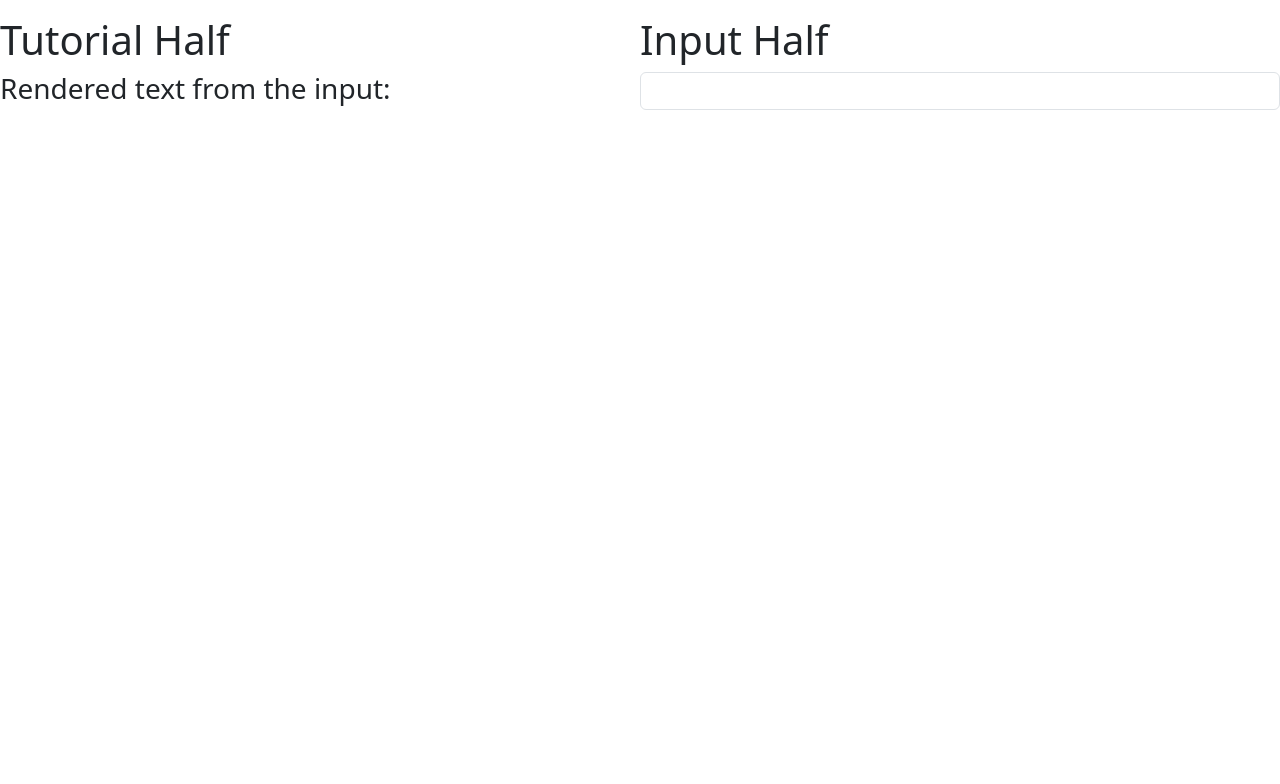
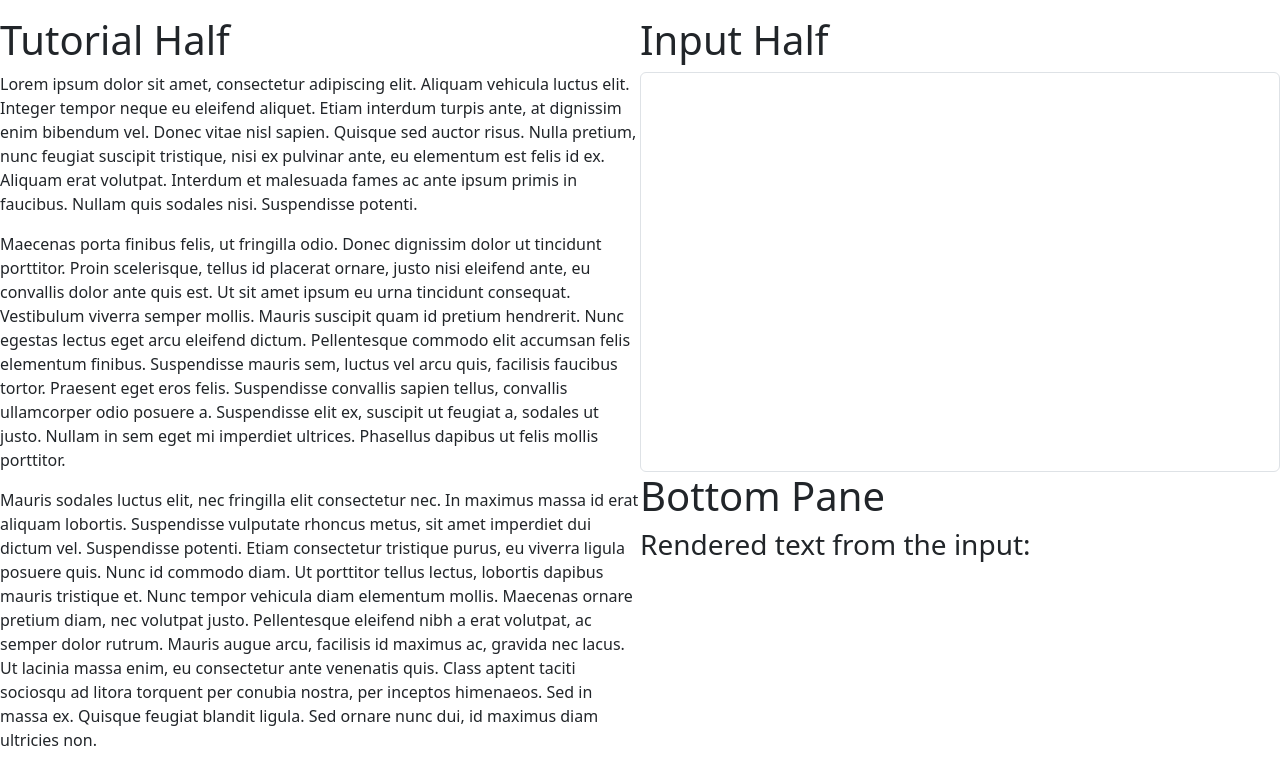
Before and after one commit to LS-kcl/gsoc-schema-tutorial, a React (Vite) app: page / in a window 1280 px wide. Shown: the top 784 px of the page. Built offline with nearby package versions, Linux system fonts and the light colour scheme.

Commit message:
add: Implement basic site layout

```diff
--- a/src/App.jsx
+++ b/src/App.jsx
@@ -1,5 +1,5 @@
 import { useState } from "react"
-// import "./styles.css"
+import "./styles.css"
 import 'bootstrap/dist/css/bootstrap.min.css'
 
 
@@ -14,16 +14,24 @@ export default function App() {
 	<div className="d-md-flex flex-md-equal w-100 my-md-3 pl-md-3">
     <div className="col-6">
       <h1>Tutorial Half</h1>
+      <p>
+       Lorem ipsum dolor sit amet, consectetur adipiscing elit. Aliquam vehicula luctus elit. Integer tempor neque eu eleifend aliquet. Etiam interdum turpis ante, at dignissim enim bibendum vel. Donec vitae nisl sapien. Quisque sed auctor risus. Nulla pretium, nunc feugiat suscipit tristique, nisi ex pulvinar ante, eu elementum est felis id ex. Aliquam erat volutpat. Interdum et malesuada fames ac ante ipsum primis in faucibus. Nullam quis sodales nisi. Suspendisse potenti.
+      </p>
+
+      <p>
+Maecenas porta finibus felis, ut fringilla odio. Donec dignissim dolor ut tincidunt porttitor. Proin scelerisque, tellus id placerat ornare, justo nisi eleifend ante, eu convallis dolor ante quis est. Ut sit amet ipsum eu urna tincidunt consequat. Vestibulum viverra semper mollis. Mauris suscipit quam id pretium hendrerit. Nunc egestas lectus eget arcu eleifend dictum. Pellentesque commodo elit accumsan felis elementum finibus. Suspendisse mauris sem, luctus vel arcu quis, facilisis faucibus tortor. Praesent eget eros felis. Suspendisse convallis sapien tellus, convallis ullamcorper odio posuere a. Suspendisse elit ex, suscipit ut feugiat a, sodales ut justo. Nullam in sem eget mi imperdiet ultrices. Phasellus dapibus ut felis mollis porttitor.
+      </p>
+
+      <p>
+Mauris sodales luctus elit, nec fringilla elit consectetur nec. In maximus massa id erat aliquam lobortis. Suspendisse vulputate rhoncus metus, sit amet imperdiet dui dictum vel. Suspendisse potenti. Etiam consectetur tristique purus, eu viverra ligula posuere quis. Nunc id commodo diam. Ut porttitor tellus lectus, lobortis dapibus mauris tristique et. Nunc tempor vehicula diam elementum mollis. Maecenas ornare pretium diam, nec volutpat justo. Pellentesque eleifend nibh a erat volutpat, ac semper dolor rutrum. Mauris augue arcu, facilisis id maximus ac, gravida nec lacus. Ut lacinia massa enim, eu consectetur ante venenatis quis. Class aptent taciti sociosqu ad litora torquent per conubia nostra, per inceptos himenaeos. Sed in massa ex. Quisque feugiat blandit ligula. Sed ornare nunc dui, id maximus diam ultricies non.
+      </p>
+    </div>
+    <div className="col-6">
+      <h1>Input Half</h1>
+      <input className="form-control input-lg fill-area" value={inputText} onChange={e => setInputText(e.target.value)} type="text" id="item"/>
+      <h1>Bottom Pane</h1>
       <h3>Rendered text from the input:</h3>
       <p>{inputText}</p>
-    </div>
-    <div className="col-6">
-    <h1>Input Half</h1>
-    <form className="new-item-form">
-      <div className="form-row">
-        <input className="form-control input-lg fill-area" value={inputText} onChange={e => setInputText(e.target.value)} type="text" id="item"/>
-      </div>
-    </form>
     </div>
 	</div>
 	)
--- a/src/styles.css
+++ b/src/styles.css
@@ -1,35 +1,4 @@
-*{
-  box-sizing: border-box;
+input {
+  margin-bottom: 20px;
+  height: 25em;
 }
-
-.page {
-  display: flex;
-}
-
-.tutorial-half{
-  flex: 50%;
-}
-
-.input-half{
-  flex: 50%;
-  height: 300px;
-}
-
-.new-item-form{
-  height: 300px;
-}
-
-.form-row{
-  height: 300px;
-}
-
-.form-row{
-  height: 300px;
-}
-
-
-.fill-area{
-  height: 300px%;
-  width: 100%;
-  box-sizing: border-box;
-}
```
